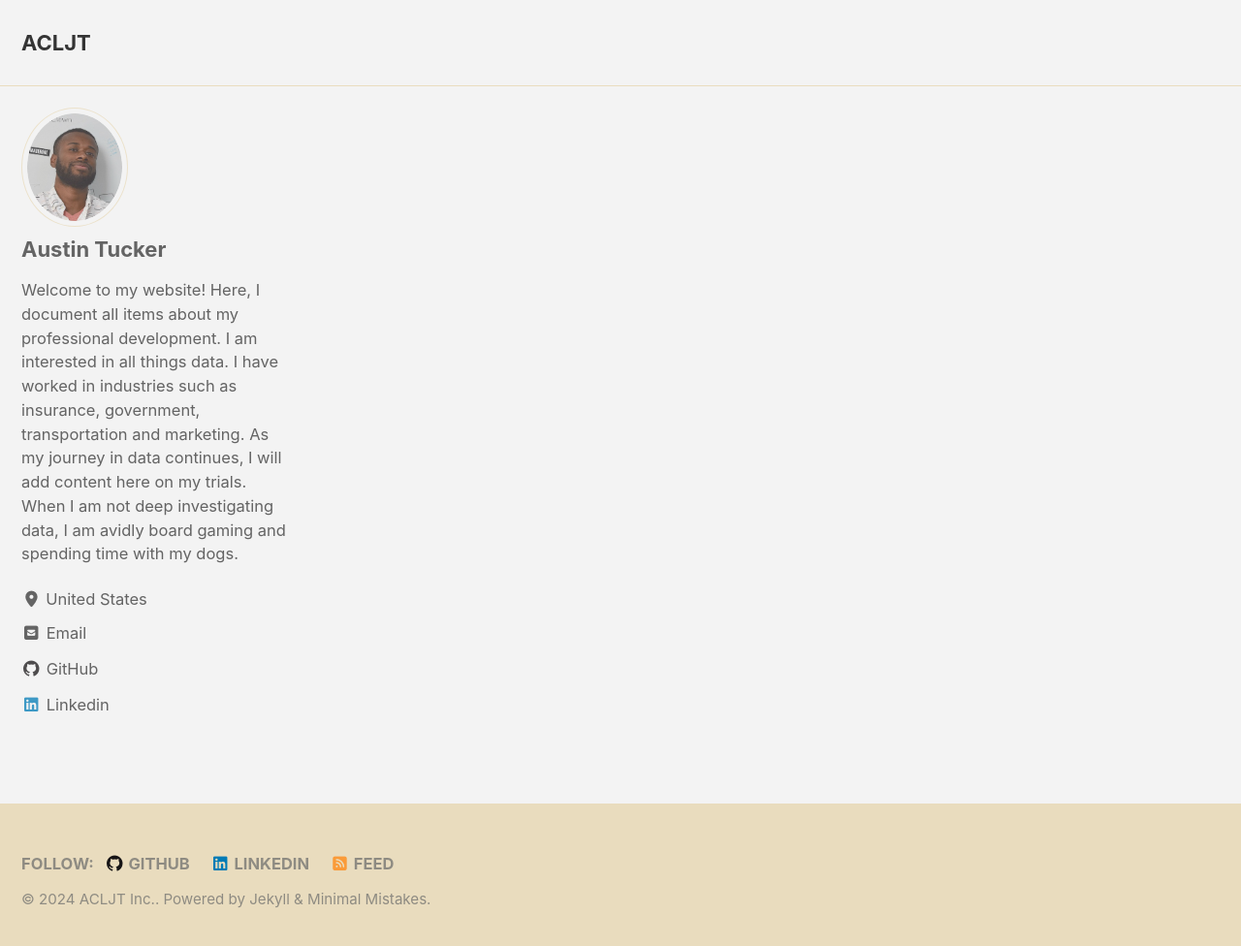
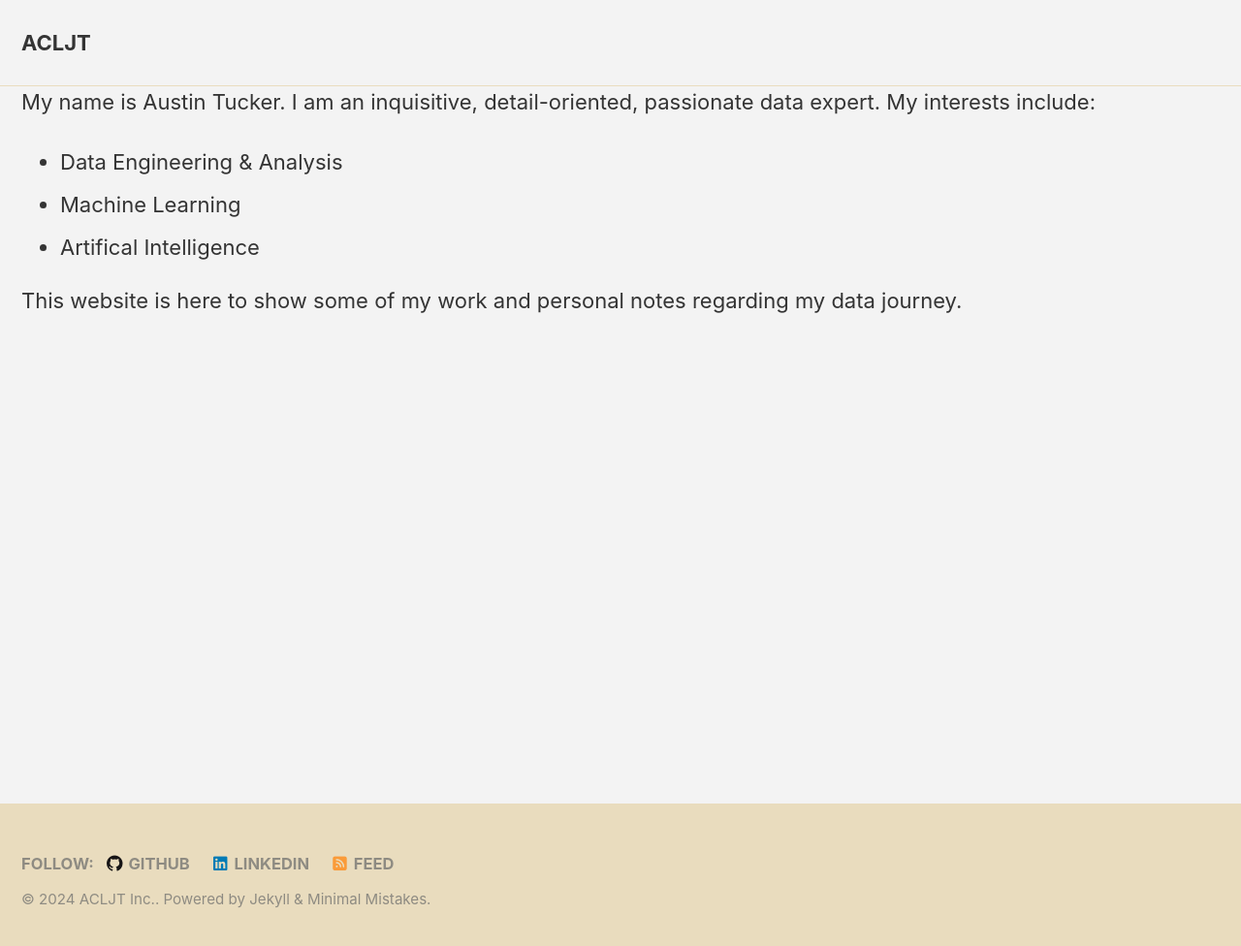
Before and after one commit to austinjonestucker/austinjonestucker.github.io, a Jekyll site: the page built from _pages/about.md, in a window 1280 px wide and 984 px high. Shown: the top 976 px of the window at 97% size. Built offline with Jekyll 4.4.1, drawn with Linux system fonts in a browser that asks for light colours; cached includes are drawn as plain includes; our own code applies the rules of GitHub Pages for plain Markdown files.

Commit message:
add about page and fix linkedin links

```diff
--- a/_config.yml
+++ b/_config.yml
@@ -139,7 +139,7 @@ author:
       icon: "fab fa-fw fa-instagram"
     - label: "Linkedin"
       icon: "fab fa-fw fa-linkedin"
-      url: "https://linkedin.com/austintucker14"
+      url: "https://linkedin.com/in/austintucker14"
 
 # Site Footer
 footer:
@@ -161,7 +161,7 @@ footer:
       icon: "fab fa-fw fa-instagram"
     - label: "Linkedin"
       icon: "fab fa-fw fa-linkedin"
-      url: "https://linkedin.com/austintucker14"
+      url: "https://linkedin.com/in/austintucker14"
 
 
 # Reading Files
--- a/_pages/about.md
+++ b/_pages/about.md
@@ -0,0 +1,12 @@
+---
+layout: splash
+author_profile: false
+permalink: /about
+---
+
+My name is Austin Tucker. I am an inquisitive, detail-oriented, passionate data expert. My interests include:
+* Data Engineering & Analysis
+* Machine Learning
+* Artifical Intelligence
+
+This website is here to show some of my work and personal notes regarding my data journey.
```
